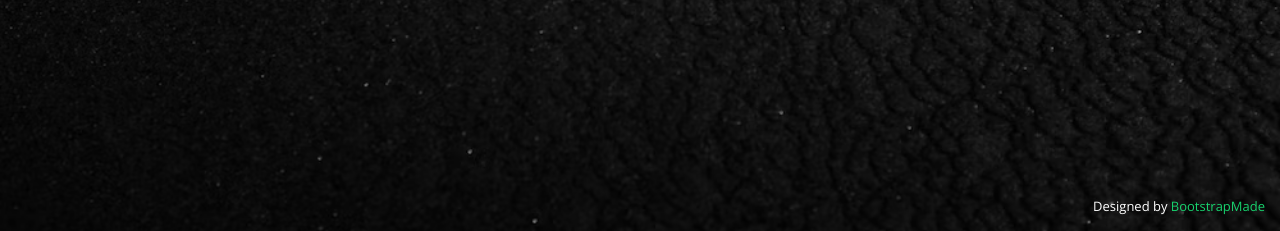
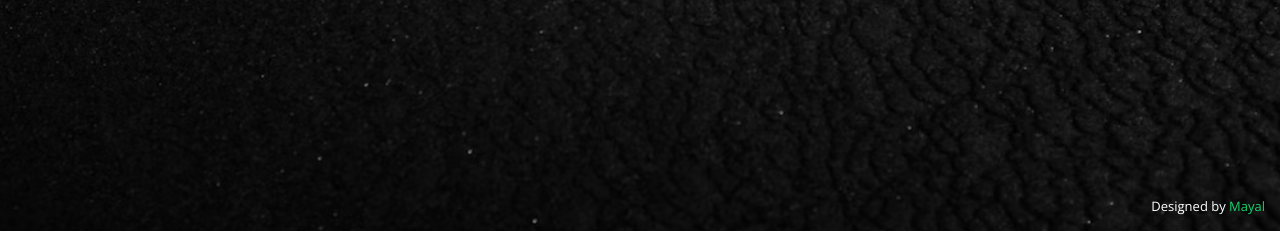
Before and after one commit to MayalSavaj/mayals, a plain HTML site: page index.html in a window 1280 px wide. Shown: the part 569-800 px from the top of the page. Drawn offline with nearby package versions, Linux system fonts and the light colour scheme.

Commit message:
Merge branch '02-Footer'

```diff
--- a/index.html
+++ b/index.html
@@ -890,11 +890,8 @@
   </section><!-- End Contact Section -->
 
   <div class="credits">
-    <!-- All the links in the footer should remain intact. -->
-    <!-- You can delete the links only if you purchased the pro version. -->
-    <!-- Licensing information: https://bootstrapmade.com/license/ -->
-    <!-- Purchase the pro version with working PHP/AJAX contact form: https://bootstrapmade.com/personal-free-resume-bootstrap-template/ -->
-    Designed by <a href="https://bootstrapmade.com/">BootstrapMade</a>
+
+    Designed by <a href="">Mayal</a>
   </div>
 
   <!-- Vendor JS Files -->
```
